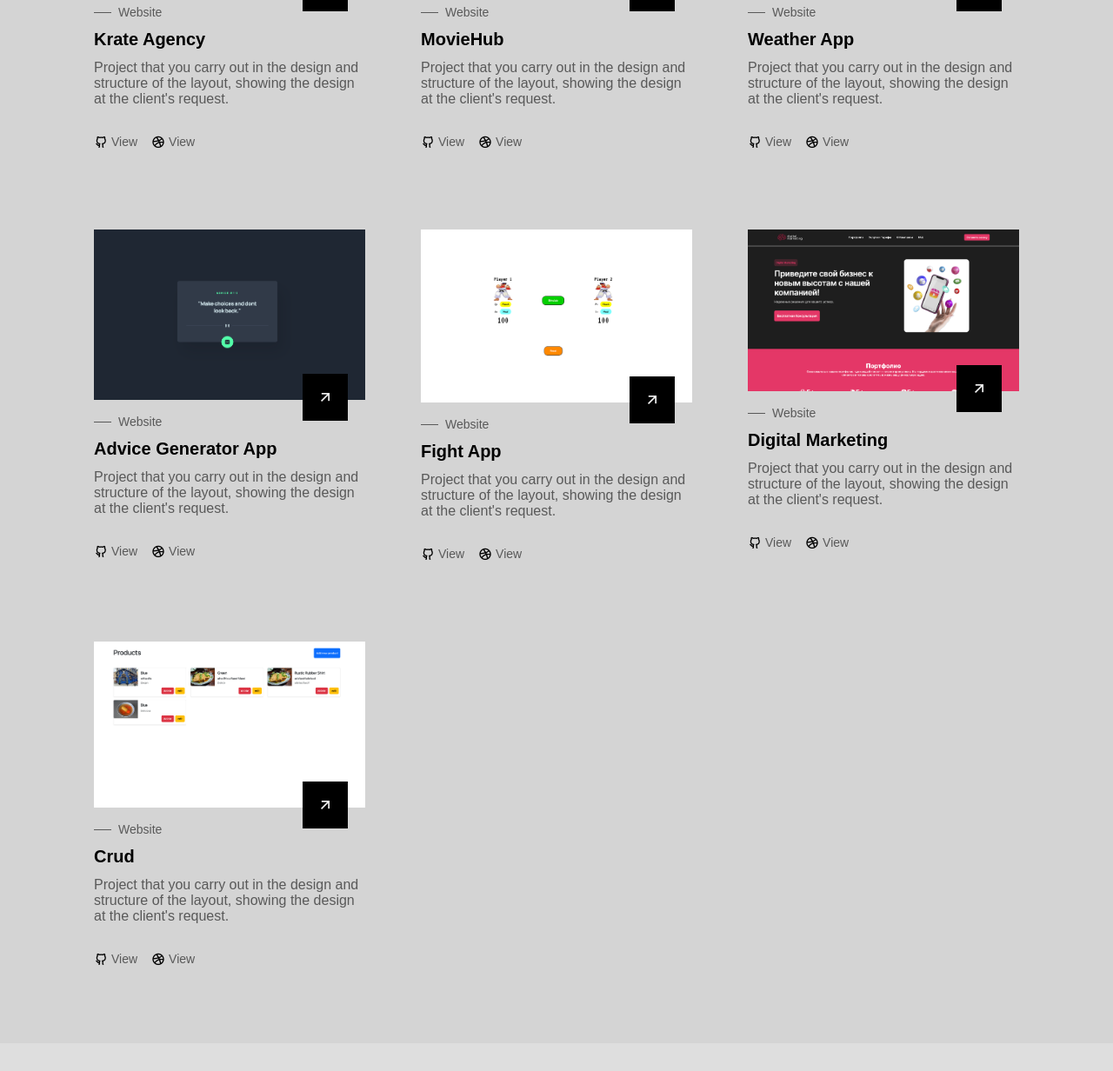
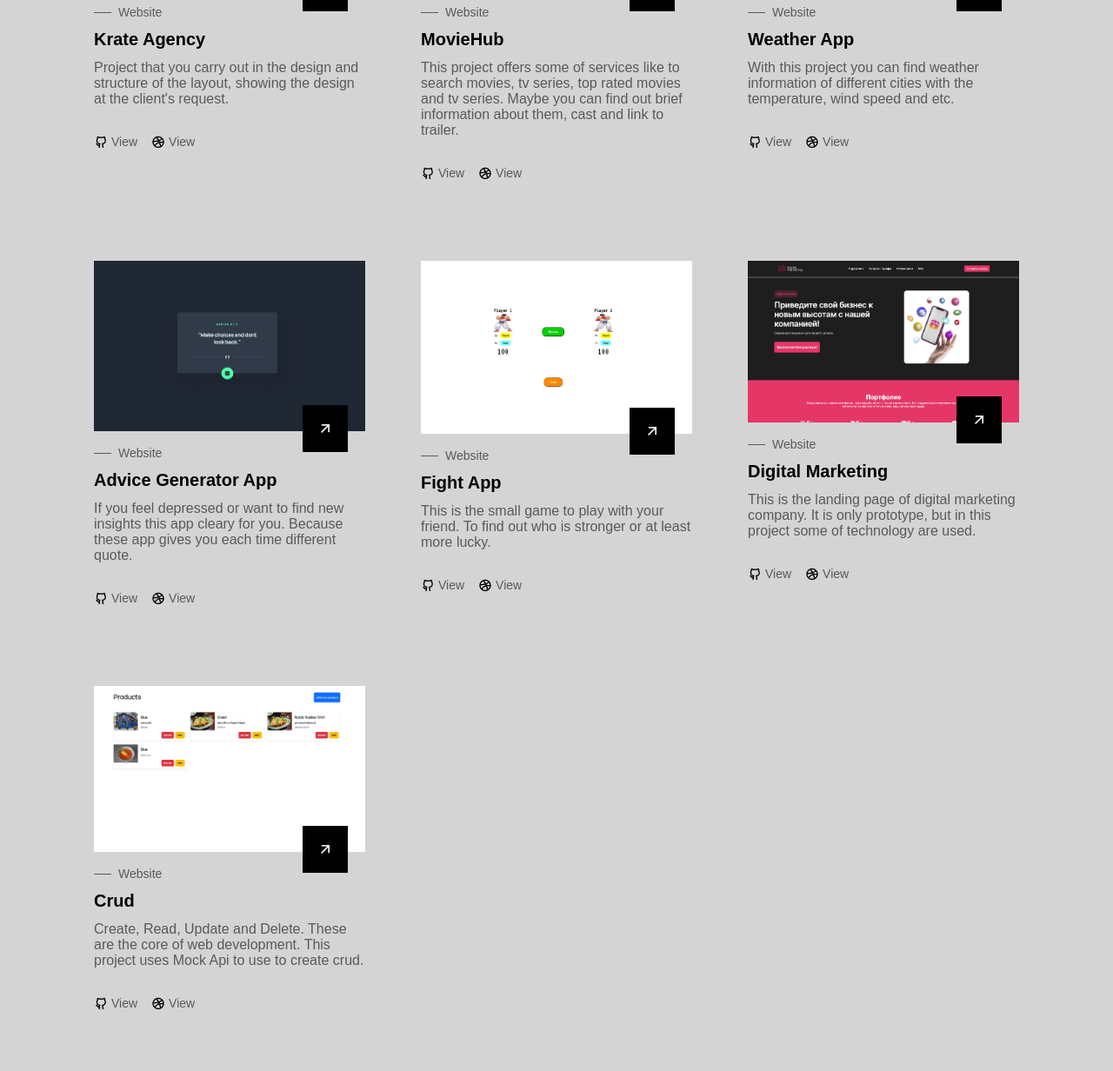
Before and after one commit to ahmadkholmakhmatov/portfolio, a plain HTML site: page index.html in a window 1280 px wide. Shown: the part 1948-3180 px from the top of the page at 87% size. Drawn offline with nearby package versions, Linux system fonts and the light colour scheme; a web font is replaced by a local one.

Commit message:
some changes in html

```diff
--- a/index.html
+++ b/index.html
@@ -202,8 +202,8 @@
                   <h2 class="projects__title">MovieHub</h2>
 
                   <p class="projects__description">
-                     Project that you carry out in the design and structure of the layout, showing the design at the
-                     client's request.
+                     This project offers some of services like to search movies, tv series, top rated movies and tv
+                     series. Maybe you can find out brief information about them, cast and link to trailer.
                   </p>
                </div>
 
@@ -230,8 +230,8 @@
                   <h2 class="projects__title">Weather App</h2>
 
                   <p class="projects__description">
-                     Project that you carry out in the design and structure of the layout, showing the design at the
-                     client's request.
+                     With this project you can find weather information of different cities with the temperature, wind
+                     speed and etc.
                   </p>
                </div>
 
@@ -258,8 +258,8 @@
                   <h2 class="projects__title">Advice Generator App</h2>
 
                   <p class="projects__description">
-                     Project that you carry out in the design and structure of the layout, showing the design at the
-                     client's request.
+                     If you feel depressed or want to find new insights this app cleary for you. Because these app gives
+                     you each time different quote.
                   </p>
                </div>
 
@@ -286,8 +286,8 @@
                   <h2 class="projects__title">Fight App</h2>
 
                   <p class="projects__description">
-                     Project that you carry out in the design and structure of the layout, showing the design at the
-                     client's request.
+                     This is the small game to play with your friend. To find out who is stronger or at least more
+                     lucky.
                   </p>
                </div>
 
@@ -314,8 +314,8 @@
                   <h2 class="projects__title">Digital Marketing</h2>
 
                   <p class="projects__description">
-                     Project that you carry out in the design and structure of the layout, showing the design at the
-                     client's request.
+                     This is the landing page of digital marketing company. It is only prototype, but in this project
+                     some of technology are used.
                   </p>
                </div>
 
@@ -342,8 +342,8 @@
                   <h2 class="projects__title">Crud</h2>
 
                   <p class="projects__description">
-                     Project that you carry out in the design and structure of the layout, showing the design at the
-                     client's request.
+                     Create, Read, Update and Delete. These are the core of web development. This project uses Mock Api
+                     to use to create crud.
                   </p>
                </div>
 
@@ -438,8 +438,7 @@
                      <a href="https://t.me/ahmadkholmakhmatov" target="_blank" class="contact__social-link">
                         <i class="ri-telegram-fill"></i>
                      </a>
-                     <a href="" class="contact__social-link"><i class="ri-instagram-line"></i></a>
-                     <a href="" class="contact__social-link"><i class="ri-linkedin-box-line"></i></a>
+                     <a href="https://www.linkedin.com/in/ahmad-xolmaxmatov-763729223/" target="_blank" class="contact__social-link"><i class="ri-linkedin-box-line"></i></a>
                   </div>
                </div>
             </div>
```
